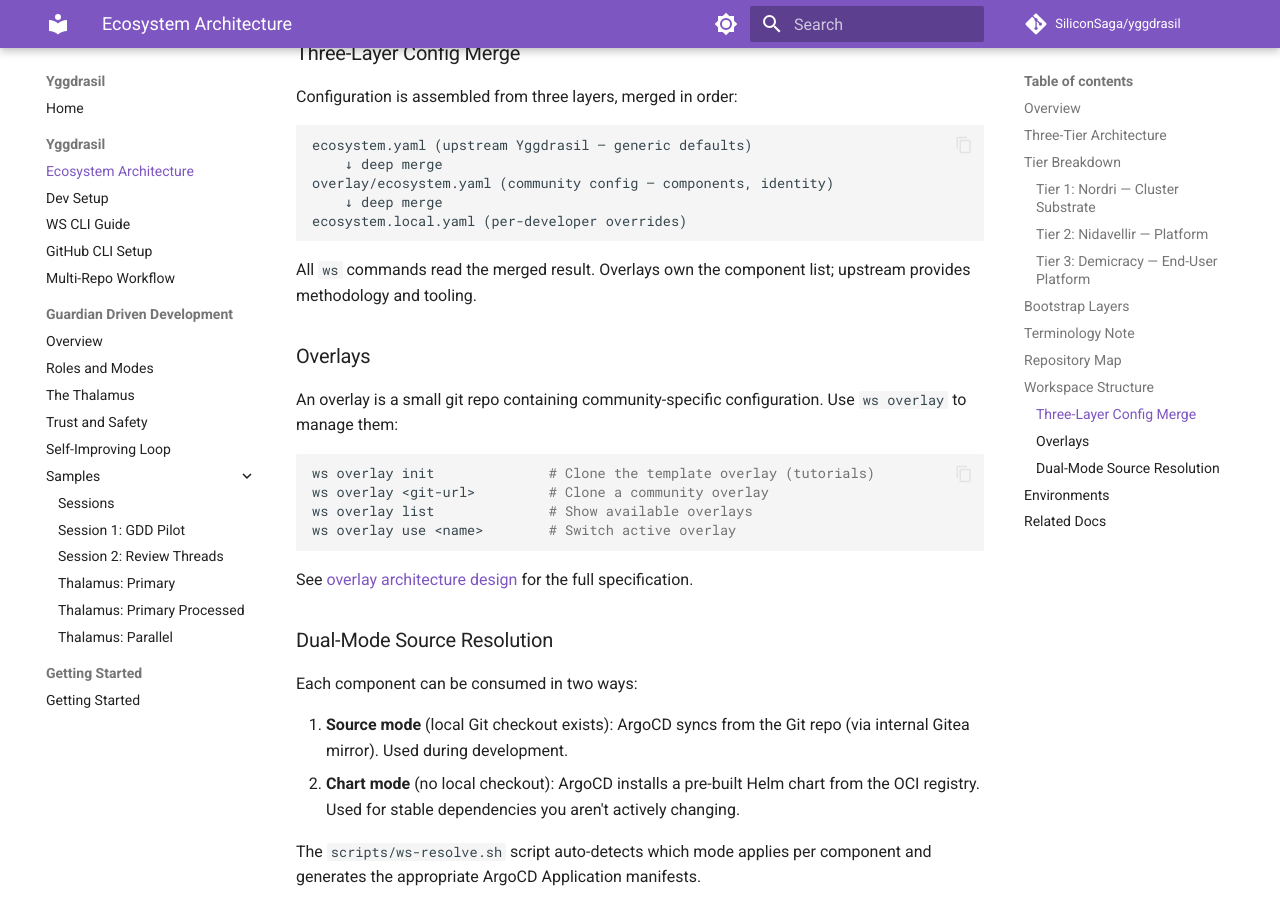
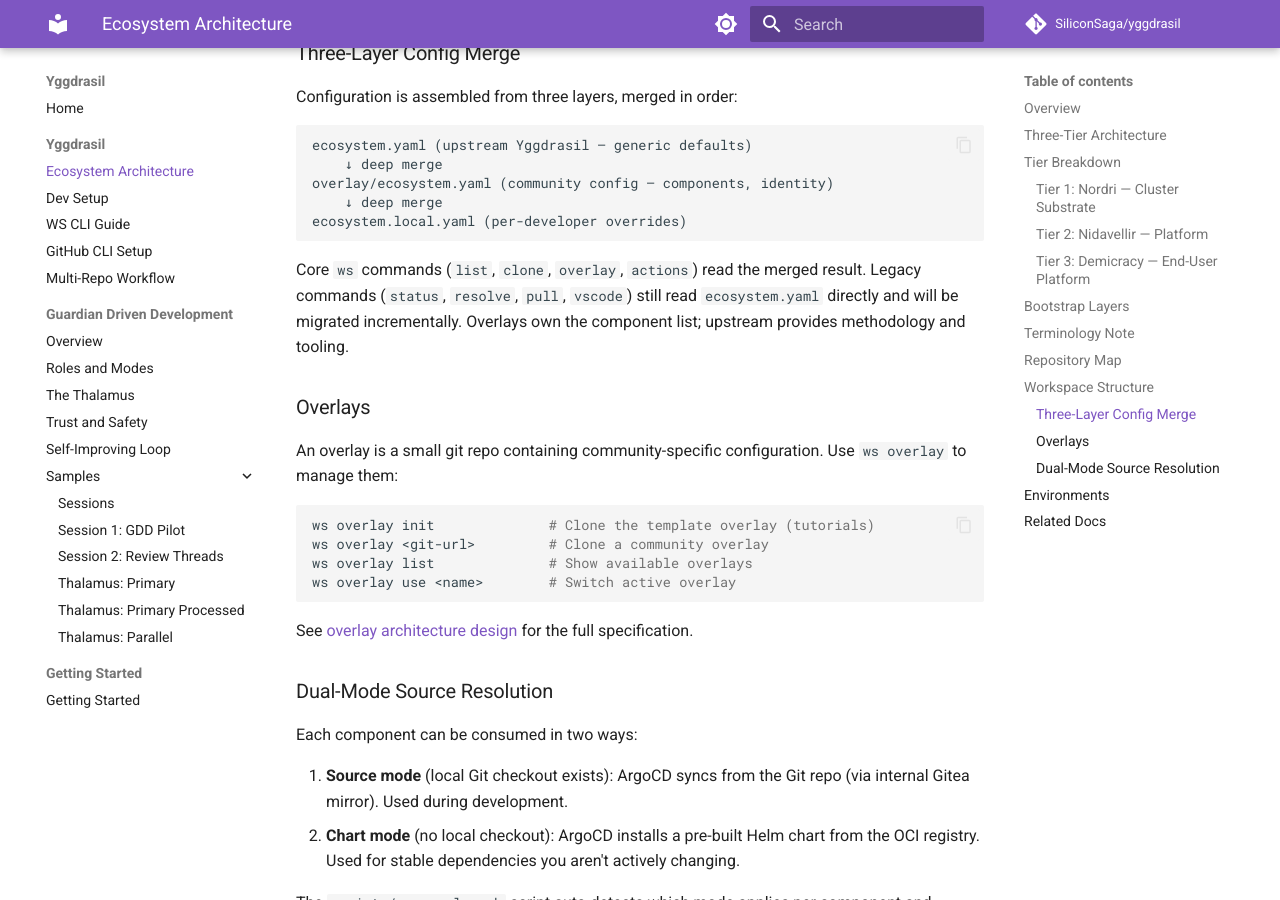
Before and after one commit to SiliconSaga/yggdrasil, an MkDocs documentation site: the page built from docs/ecosystem-architecture.md, in a window 1280 px wide and 900 px high, scrolled down 5269 px. Built offline with MkDocs 1.6.1 and Material for MkDocs 9.7.7, drawn with Linux system fonts in a browser that asks for light colours; comment, search, counter and statistics services are not loaded.

Commit message:
fix: address Copilot review findings
- Validate gitOrg before cloning — error with clear message when unset
- Add yq availability check to ws-overlay.sh standalone mode
- Use yq -r for adapter command formatting to avoid YAML quoting
- Align merge operator to *d (deep merge) matching ws-resolve.sh
- Qualify docs: list which ws commands are overlay-aware vs legacy

Co-Authored-By: Claude Opus 4.6 <noreply@anthropic.com>

````diff
--- a/docs/ecosystem-architecture.md
+++ b/docs/ecosystem-architecture.md
@@ -189,8 +189,10 @@ overlay/ecosystem.yaml (community config — components, identity)
 ecosystem.local.yaml (per-developer overrides)
 ```
 
-All `ws` commands read the merged result. Overlays own the component list;
-upstream provides methodology and tooling.
+Core `ws` commands (`list`, `clone`, `overlay`, `actions`) read the merged
+result. Legacy commands (`status`, `resolve`, `pull`, `vscode`) still read
+`ecosystem.yaml` directly and will be migrated incrementally. Overlays own
+the component list; upstream provides methodology and tooling.
 
 ### Overlays
 
````
Also changed, not shown: AGENTS.md (+4 -1 lines), 2 other files.
